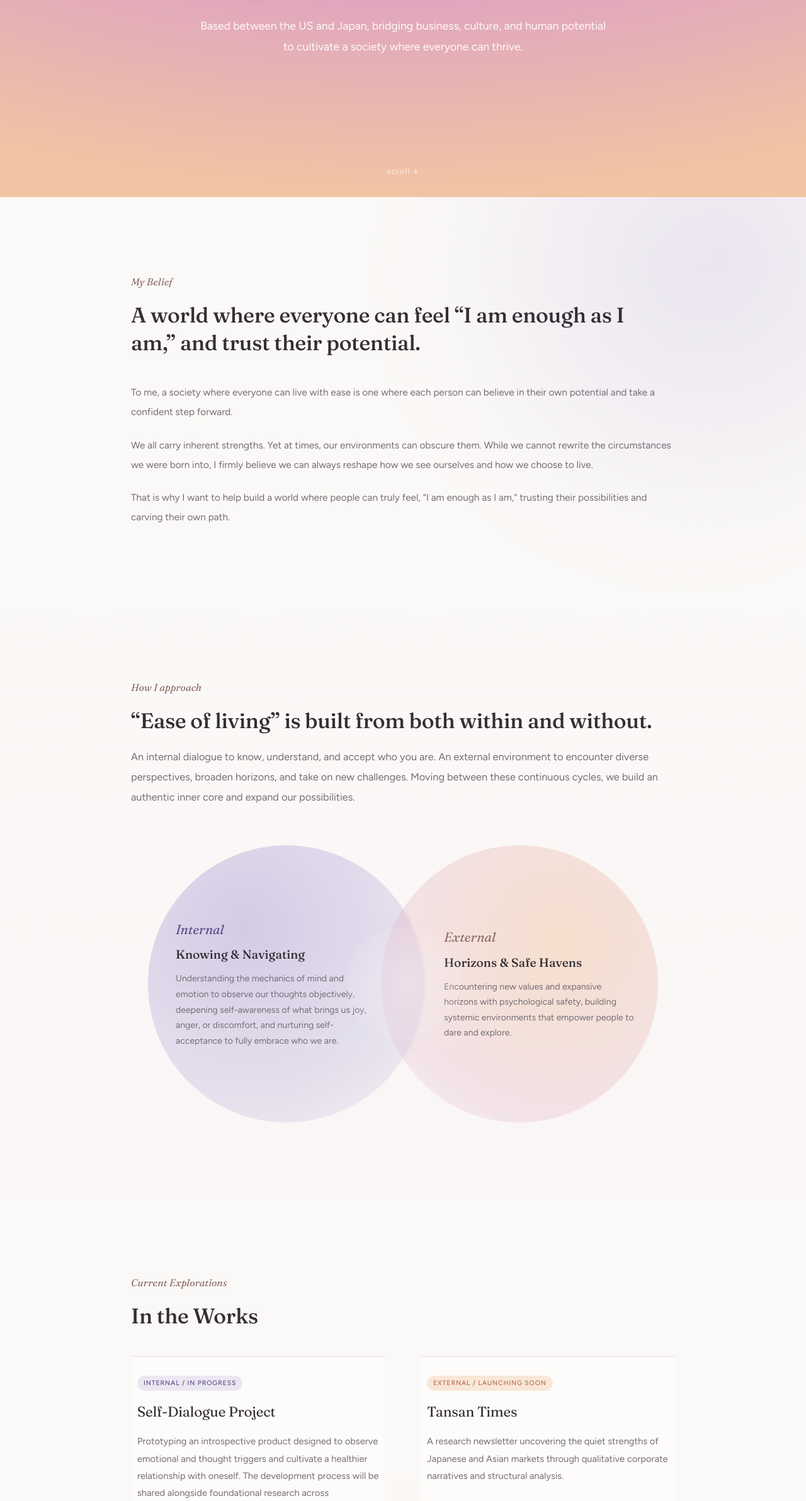
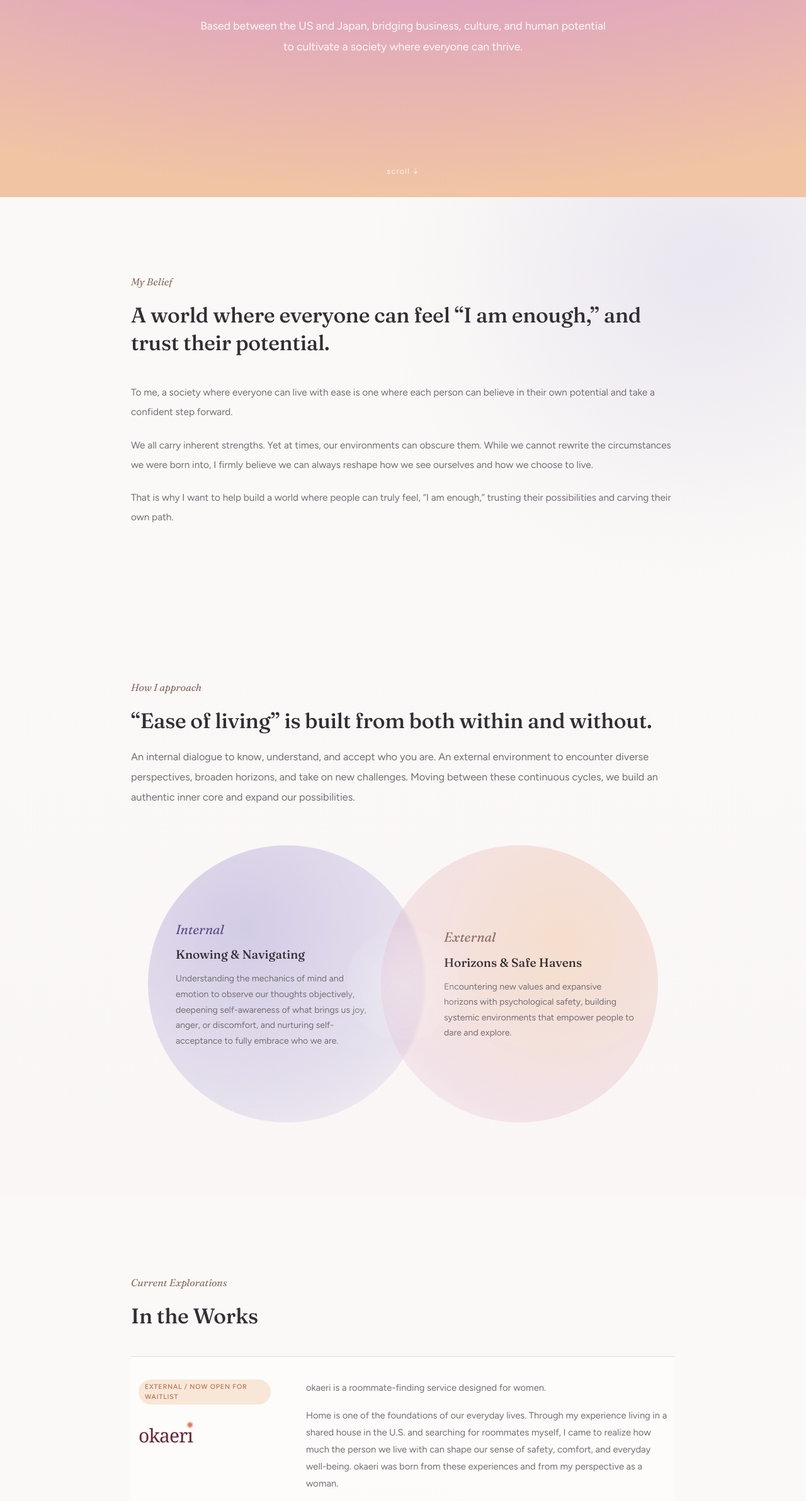
Before and after one commit to momoko-furukawa/portfolio, a plain HTML site: page index.html in a window 1280 px wide. Shown: the part 391-2774 px from the top of the page at 63% size. Drawn offline with Linux system fonts and the light colour scheme; a web font is replaced by a local one.

Commit message:
Add files via upload

```diff
--- a/index.html
+++ b/index.html
@@ -259,12 +259,12 @@
       <div class="wrap">
         <div class="clean-head">
           <div class="kicker">My Belief</div>
-          <h2 class="sec-title" data-i18n="belief.title" data-html>A world where everyone can feel “I am enough as I am,” and trust their potential.</h2>
+          <h2 class="sec-title" data-i18n="belief.title" data-html>A world where everyone can feel “I am enough,” and trust their potential.</h2>
         </div>
         <div class="belief-body">
           <p data-i18n="belief.p1">To me, a society where everyone can live with ease is one where each person can believe in their own potential and take a confident step forward.</p>
           <p data-i18n="belief.p2">We all carry inherent strengths. Yet at times, our environments can obscure them. While we cannot rewrite the circumstances we were born into, I firmly believe we can always reshape how we see ourselves and how we choose to live.</p>
-          <p data-i18n="belief.p3">That is why I want to help build a world where people can truly feel, “I am enough as I am,” trusting their possibilities and carving their own path.</p>
+          <p data-i18n="belief.p3">That is why I want to help build a world where people can truly feel, “I am enough,” trusting their possibilities and carving their own path.</p>
         </div>
       </div>
     </section>
@@ -301,19 +301,9 @@
           <h2 class="sec-title">In the Works</h2>
         </div>
         <div class="works-grid">
-          <div class="work-card">
-            <span class="work-badge i" data-i18n="work.card1.badge">Internal / In Progress</span>
-            <h3 data-i18n="work.card1.title">Self-Dialogue Project</h3>
-            <p data-i18n="work.card1.desc">Prototyping an introspective product designed to observe emotional and thought triggers and cultivate a healthier relationship with oneself. The development process will be shared alongside foundational research across psychology, neuroscience, and cognitive science.</p>
-          </div>
-          <div class="work-card">
-            <span class="work-badge e" data-i18n="work.card2.badge">External / Launching Soon</span>
-            <h3 data-i18n="work.card2.title">Tansan Times</h3>
-            <p data-i18n="work.card2.desc">A research newsletter uncovering the quiet strengths of Japanese and Asian markets through qualitative corporate narratives and structural analysis.</p>
-          </div>
           <div class="work-card work-card-wide">
             <div class="okaeri-side">
-              <span class="work-badge e" data-i18n="work.card3.badge">External / Launching Soon</span>
+              <span class="work-badge e" data-i18n="work.card3.badge">External / Now Open for Waitlist</span>
               <h3 class="work-logo" aria-label="okaeri"><span class="logo" role="img" aria-label="okaeri">okaer<span class="i">ı<span class="dot"></span></span></span></h3>
             </div>
             <div class="okaeri-body">
@@ -331,6 +321,16 @@
                 </a>
               </div>
             </div>
+          </div>
+          <div class="work-card">
+            <span class="work-badge i" data-i18n="work.card1.badge">Internal / In Progress</span>
+            <h3 data-i18n="work.card1.title">Self-Dialogue Project</h3>
+            <p data-i18n="work.card1.desc">Prototyping an introspective product designed to observe emotional and thought triggers and cultivate a healthier relationship with oneself. The development process will be shared alongside foundational research across psychology, neuroscience, and cognitive science.</p>
+          </div>
+          <div class="work-card">
+            <span class="work-badge e" data-i18n="work.card2.badge">External / Launching Soon</span>
+            <h3 data-i18n="work.card2.title">Tansan Times</h3>
+            <p data-i18n="work.card2.desc">A research newsletter uncovering the quiet strengths of Japanese and Asian markets through qualitative corporate narratives and structural analysis.</p>
           </div>
         </div>
       </div>
@@ -367,10 +367,10 @@
     en: {
       "hero.h1": "Creating a world where<br>everyone can live with ease.",
       "hero.lede": "Based between the US and Japan, bridging business, culture, and human potential<br>to cultivate a society where everyone can thrive.",
-      "belief.title": "A world where everyone can feel “I am enough as I am,” and trust their potential.",
+      "belief.title": "A world where everyone can feel “I am enough,” and trust their potential.",
       "belief.p1": "To me, a society where everyone can live with ease is one where each person can believe in their own potential and take a confident step forward.",
       "belief.p2": "We all carry inherent strengths. Yet at times, our environments can obscure them. While we cannot rewrite the circumstances we were born into, I firmly believe we can always reshape how we see ourselves and how we choose to live.",
-      "belief.p3": "That is why I want to help build a world where people can truly feel, “I am enough as I am,” trusting their possibilities and carving their own path.",
+      "belief.p3": "That is why I want to help build a world where people can truly feel, “I am enough,” trusting their possibilities and carving their own path.",
       "approach.h2": "“Ease of living” is built from both within and without.",
       "approach.intro": "An internal dialogue to know, understand, and accept who you are. An external environment to encounter diverse perspectives, broaden horizons, and take on new challenges. Moving between these continuous cycles, we build an authentic inner core and expand our possibilities.",
       "inner.h3": "Knowing &amp; Navigating",
@@ -383,7 +383,7 @@
       "work.card2.badge": "External / Launching Soon",
       "work.card2.title": "Tansan Times",
       "work.card2.desc": "A research newsletter uncovering the quiet strengths of Japanese and Asian markets through qualitative corporate narratives and structural analysis.",
-      "work.card3.badge": "External / Launching Soon",
+      "work.card3.badge": "External / Now Open for Waitlist",
       "work.card3.p1": "okaeri is a roommate-finding service designed for women.",
       "work.card3.p2": "Home is one of the foundations of our everyday lives. Through my experience living in a shared house in the U.S. and searching for roommates myself, I came to realize how much the person we live with can shape our sense of safety, comfort, and everyday well-being. okaeri was born from these experiences and from my perspective as a woman.",
       "work.card3.p3": "The service creates a safe space where women can find roommates they feel comfortable living with. More than simply finding a place to live, okaeri is an empowerment community where women can feel at home, pursue their goals and dreams, and support one another along the way.",
@@ -412,7 +412,7 @@
       "work.card2.badge": "External / Launching Soon",
       "work.card2.title": "Tansan Times",
       "work.card2.desc": "日本やアジアの市場・産業の底力を、定性的な企業ストーリーと構造分析から読み解くリサーチニュースレター。",
-      "work.card3.badge": "External / Launching Soon",
+      "work.card3.badge": "External / Now Open for Waitlist",
       "work.card3.p1": "okaeriは、女性のためのルームメイト探しサービスです。",
       "work.card3.p2": "日本では「衣食住」と言われるように、住まいは人が生きていく上で欠かせないもののひとつです。アメリカでのシェアハウス暮らしや、実際にルームメイトを探した経験を通して、誰と暮らすかが、日々の安心や暮らしやすさに大きく関わることを実感しました。そんな自身の経験と、女性としての視点から生まれたのがokaeriです。",
       "work.card3.p3": "本人確認を行った女性のみが利用でき、安心して自分に合うルームメイトと出会える場をつくる。単に「住む場所」を見つけるのではなく、自分らしく暮らし、自分の目標や夢に集中でき、またお互いに応援し合える女性を応援する、エンパワメント・コミュニティです。",
```
